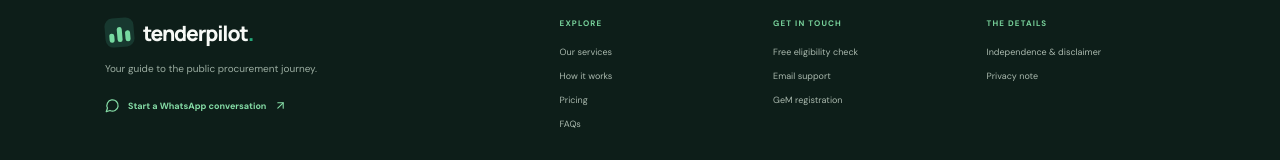
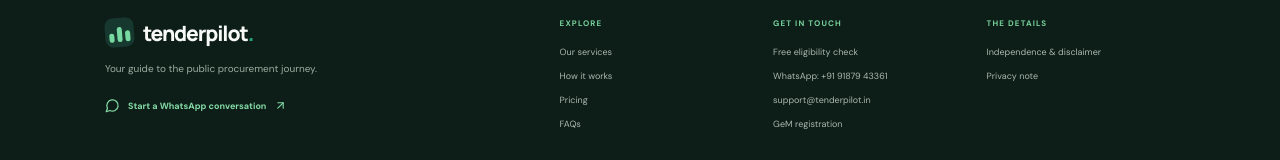
Before and after one commit to harshitvashisht/tendorpilot.in, a React (Vite) app: page / in a window 1280 px wide. Shown: the part 7843-8003 px from the top of the page. Built offline with nearby package versions, Linux system fonts and the light colour scheme.

Commit message:
Show support contacts in footer

```diff
--- a/src/components/Footer.tsx
+++ b/src/components/Footer.tsx
@@ -4,7 +4,7 @@ import { Brand } from './Brand'
 
 const footerGroups = [
   { title: 'EXPLORE', links: [['Our services', '#services'], ['How it works', '#how'], ['Pricing', '#pricing'], ['FAQs', '#faq']] },
-  { title: 'GET IN TOUCH', links: [['Free eligibility check', '#contact'], ['Email support', `mailto:${supportEmail}`], ['GeM registration', '#registration']] },
+  { title: 'GET IN TOUCH', links: [['Free eligibility check', '#contact'], [`WhatsApp: +91 91879 43361`, makeWhatsAppLink('Hi Tenderpilot, I would like to know more about your services.')], [supportEmail, `mailto:${supportEmail}`], ['GeM registration', '#registration']] },
   { title: 'THE DETAILS', links: [['Independence & disclaimer', '#disclaimer'], ['Privacy note', '#privacy']] },
 ]
 export default function Footer() {
```
